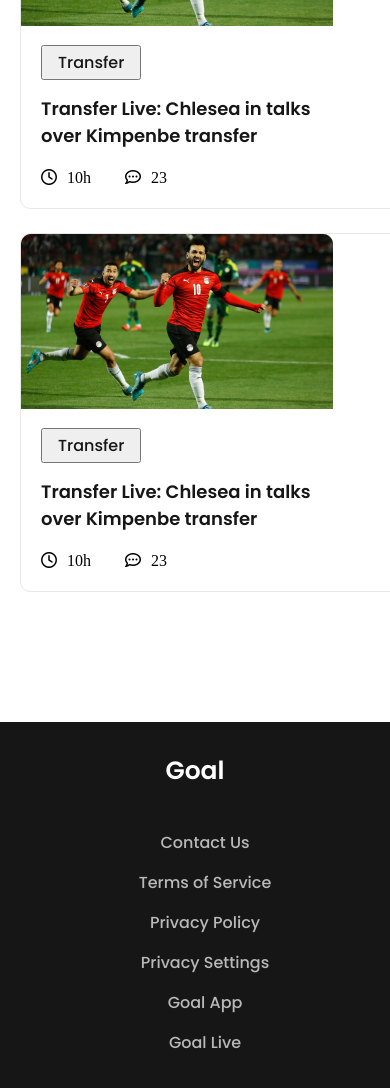
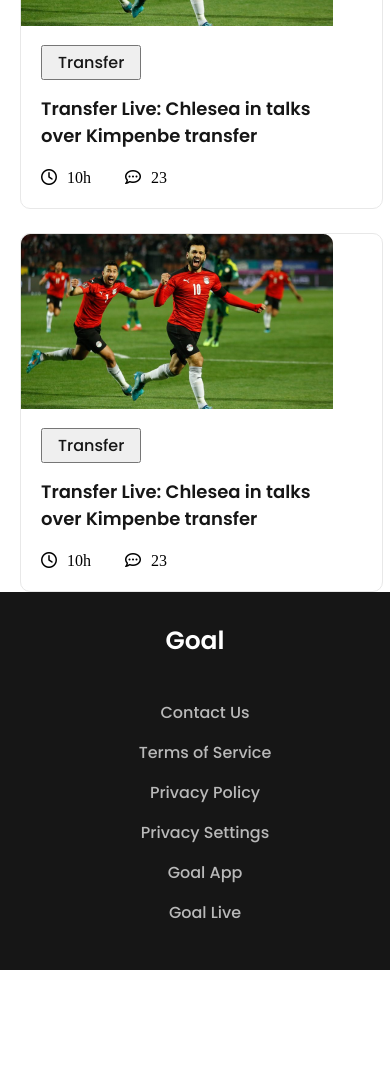
Before and after one commit to chandan-chakma/world-cup, a plain HTML site: page index.html in a window 390 px wide. Shown: the part 3929-5017 px from the top of the page. After the commit the page ends 4899 px from the top, so only its background shows below. Drawn offline with Linux system fonts and the light colour scheme.

Commit message:
responsive

```diff
--- a/style.css
+++ b/style.css
@@ -205,6 +205,7 @@ footer .goal p {
 
     .brazil {
         flex-direction: column;
+        width: 100%;
     }
 
     .title h1 {
@@ -241,8 +242,9 @@ footer .goal p {
     }
 
     .blogs {
-        width: 100%;
+        width: 93%;
         grid-template-columns: repeat(1, 1fr);
+
 
     }
 
@@ -304,6 +306,7 @@ footer .goal p {
 
     .match {
         flex-direction: column;
+
     }
 
     .toggle {
@@ -312,16 +315,17 @@ footer .goal p {
     }
 
     .blogs {
-        width: 100%;
+        width: 93%;
+        grid-template-columns: repeat(1, 1fr);
+
     }
 
-    .blogs {
-        grid-template-columns: repeat(1, 1fr);
-    }
+
 
     footer {
         width: 100%;
         padding: 30px;
+        margin: 0 auto;
     }
 
     footer h1 {
```
